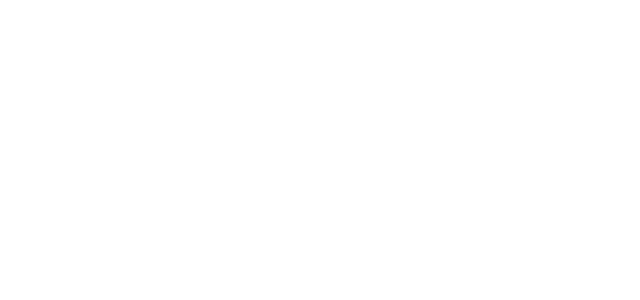
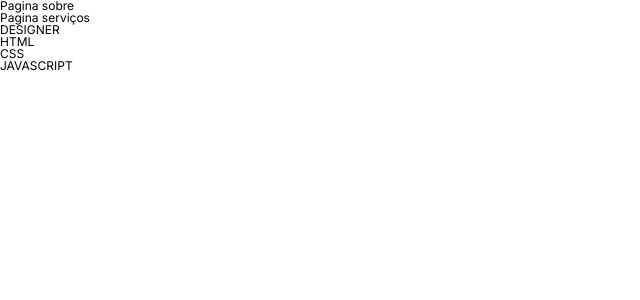
Before and after one commit to Yuri8k/ecommerce, a Vue app: page / in a window 1280 px wide. Shown: the top 300 px of the page, without its empty margins (0-640 px from the left). Built offline with nearby package versions, Linux system fonts and the light colour scheme.

Commit message:
andamento aula

```diff
--- a/index.html
+++ b/index.html
@@ -18,6 +18,6 @@
   </head>
   <body>
     <div id="app"></div>
-    <script type="module" src="/src/main.js"></script>
+    <script type="module" src="./src/main.js"></script>
   </body>
 </html>
--- a/src/App.vue
+++ b/src/App.vue
@@ -7,3 +7,7 @@
     <RouterView/>
     <FooterComponent />
 </template>
+
+<style lang="scss">
+
+</style>
--- a/src/components/Header.vue
+++ b/src/components/Header.vue
@@ -1,11 +1,42 @@
 <template>
     <div>
-
+        <ul>
+            <li @click="compAtivo = 'PaginaSobre'">Pagina sobre</li>
+            <li @click="compAtivo = 'PaginaServico'">Pagina serviços</li>
+        </ul>
+        <transition mode="out-in">
+            <component :is="compAtivo"></component>
+        </transition>
     </div>
 </template>
 
 <script>
+import PaginaServico from './PaginaServico.vue';
+import PaginaSobre from './PaginaSobre.vue';
+
 export default {
-
+   data() {
+        return {
+            compAtivo: 'PaginaSobre'
+        }
+   },
+   components: {
+    PaginaServico,
+    PaginaSobre
+   }
 }
 </script>
+
+<style lang="scss">
+
+    .v-enter-active,
+    .v-leave-active {
+        transition: all .3s;
+    }
+
+    .v-enter,
+    .v-leave-to {
+        opacity: 0;
+        transform: translate3d(0, -20px, 0);
+    }
+</style>
--- /dev/null
+++ b/src/components/PaginaServico.vue
@@ -0,0 +1,16 @@
+<template>
+    <ul>
+        <h1>SERVIÇOS</h1>
+        <li>LIMPA CHÃO</li>
+        <li>LIMPA PRIVADA</li>
+        <li>LIMPA BOSTA</li>
+    </ul>
+</template>
+<script>
+export default {
+
+}
+</script>
+<style lang="">
+
+</style>
--- /dev/null
+++ b/src/components/PaginaSobre.vue
@@ -0,0 +1,16 @@
+<template>
+      <ul>
+        <h1>DESIGNER</h1>
+        <li>HTML</li>
+        <li>CSS</li>
+        <li>JAVASCRIPT</li>
+    </ul>
+</template>
+<script>
+export default {
+
+}
+</script>
+<style lang="">
+
+</style>
```
